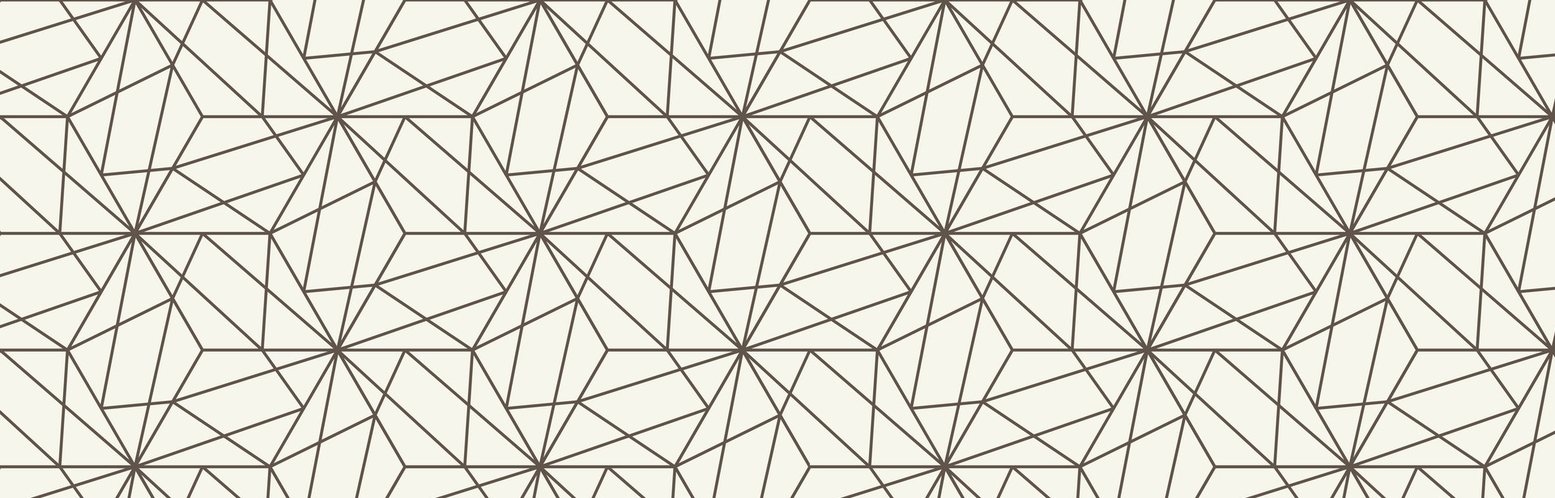
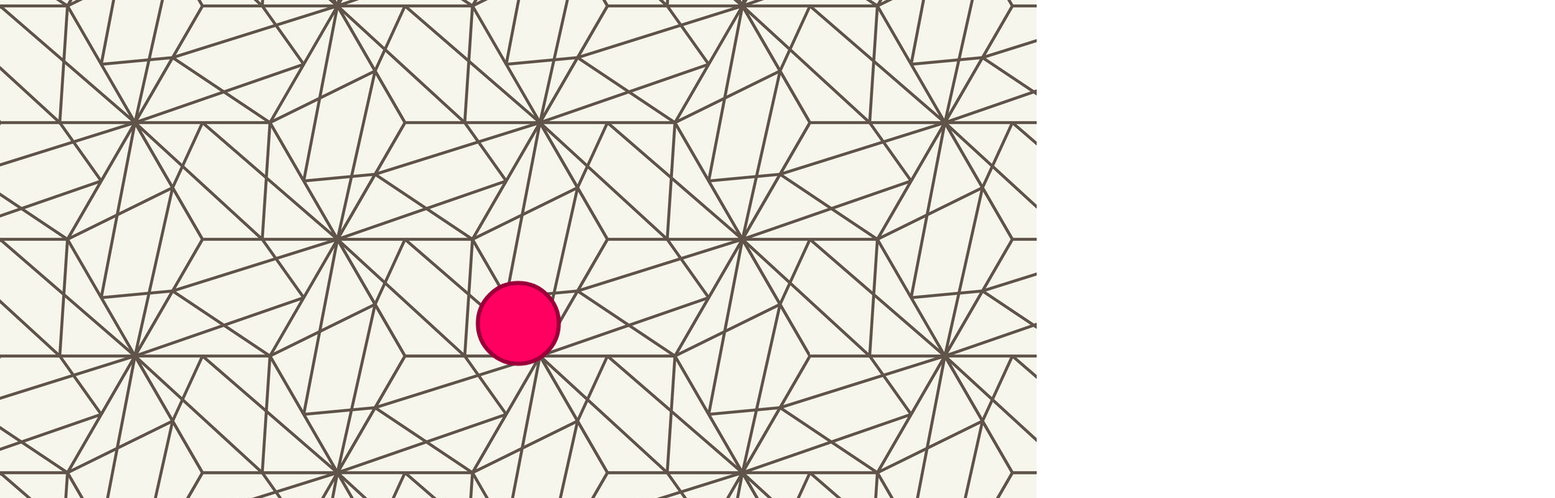
Before and after one commit to jirkapriv/agarIO, a plain HTML site: page index.html in a window 1280 px wide. Shown: the top 616 px of the page at 81% size, 1920 px wide, since content can reach past the window. Drawn offline with Linux system fonts and the light colour scheme.

Commit message:
circle tracking added

```diff
--- a/res/css/style.css
+++ b/res/css/style.css
@@ -2,9 +2,11 @@
   box-sizing: border-box;
   margin: 0;
   padding: 0;
+  overflow: hidden;
 }
 
-#canvas1{
-background: url("../img/bc.png") repeat;
-
+#canvas1 {
+  background: url("../img/bc.png") repeat;
+  display: block;
+  margin: 0 auto;
 }
--- a/res/js/script.js
+++ b/res/js/script.js
@@ -13,7 +13,8 @@ let resize = () => {
   canvas.width = window.innerWidth + 2000;
   canvas.height = window.innerHeight + 2000;
 };
-
+let translateX = -1000;
+let translateY = -1000;
 resize();
 let circleX = canvas.width / 2;
 let circleY = canvas.height / 2;
@@ -28,6 +29,8 @@ function draw() {
     const zpomalovac = speed / distance;
     circleX += delkaX * zpomalovac;
     circleY += delkaY * zpomalovac;
+    translateX -= delkaX * zpomalovac;
+    translateY -= delkaY * zpomalovac;
   } else {
     circleX = cX;
     circleY = cY;
@@ -40,6 +43,8 @@ function draw() {
   ctx.lineWidth = borderThickness;
   ctx.fill();
   ctx.stroke();
+
+  canvas.style.transform = `translate(${translateX}px, ${translateY}px)`;
 
   requestAnimationFrame(draw);
 }
```
